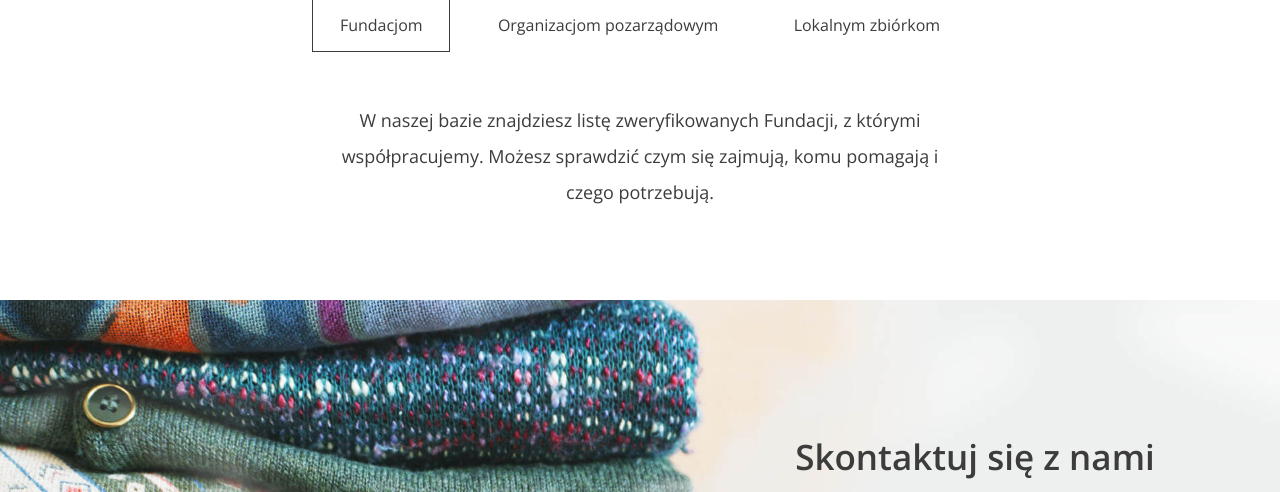
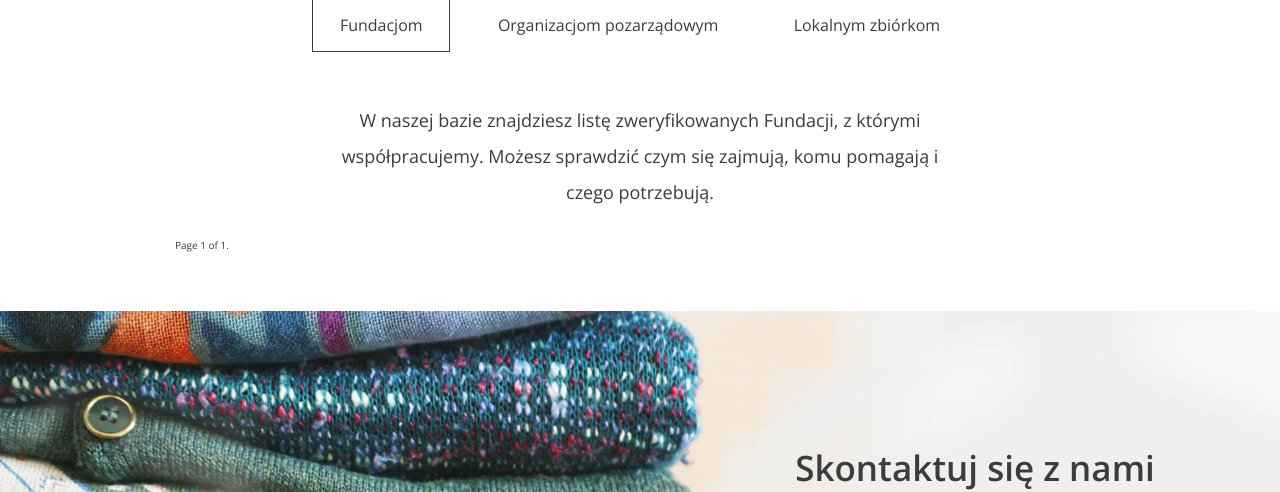
Before and after one commit to marcinpelszyk/Project-DARY, a Django app: page / in a window 1280 px wide. Shown: the part 2655-3147 px from the top of the page. Run offline with Django 3.2, Linux system fonts and the light colour scheme; data that the repository does not hold is empty.

Commit message:
add pagination

```diff
--- a/charity/context_processors.py
+++ b/charity/context_processors.py
@@ -9,7 +9,7 @@
 
 from django.db.models import Count, Q
 
-from .models import Category, Institution, Dotation
+from .models import Institution, Dotation
 
 
 def quantity_bags(request):
--- a/charity/views.py
+++ b/charity/views.py
@@ -15,7 +15,7 @@ class LandingPageView(ListView):
     paginate_by = 10
     model = Institution
 
-    context_object_name = 'institutions'
+
 
 
 
--- a/templates/charity/home.html
+++ b/templates/charity/home.html
@@ -88,13 +88,25 @@
       {% endfor %}
     </ul>
 
-    <!-- Pagination
-    <ul class="help--slides-pagination">
-      <li><a href="#" class="btn btn--small btn--without-border active" data-page="1">1</a></li>
-      <li><a href="#" class="btn btn--small btn--without-border" data-page="2">2</a></li>
-      <li><a href="#" class="btn btn--small btn--without-border" data-page="3">3</a></li>
-    </ul>
-    -->
+    <div class="pagination">
+      <span class="step-links">
+          {% if page_obj.has_previous %}
+              <a href="?page=1">&laquo; 1</a>
+              <a href="?page={{ page_obj.previous_page_number }}">2</a>
+          {% endif %}
+
+          <span class="current">
+              Page {{ page_obj.number }} of {{ page_obj.paginator.num_pages }}.
+          </span>
+
+          {% if page_obj.has_next %}
+              <a href="?page={{ page_obj.next_page_number }}">3</a>
+              <a href="?page={{ page_obj.paginator.num_pages }}">last &raquo;</a>
+          {% endif %}
+      </span>
+  </div>
+
+
   </div>
 
 
@@ -119,8 +131,7 @@
         {% endfor %}
       </ul>
 
-      <!-- <div class="row">
-        <div class="col-12">
+      <div class="pagination">
         <span class="step-links">
             {% if page_obj.has_previous %}
                 <a href="?page=1">&laquo; first</a>
@@ -137,7 +148,6 @@
             {% endif %}
         </span>
     </div>
-    </div> -->
 
     </div>
 
@@ -158,13 +168,23 @@
           {% endfor %}
         {% endfor %}
       </ul>
+      <div class="pagination">
+        <span class="step-links">
+            {% if page_obj.has_previous %}
+                <a href="?page=1">&laquo; first</a>
+                <a href="?page={{ page_obj.previous_page_number }}">previous</a>
+            {% endif %}
 
-      <!-- Pagination
-      <ul class="help--slides-pagination">
-        <li><a href="#" class="btn btn--small btn--without-border active" data-page="1">1</a></li>
-        <li><a href="#" class="btn btn--small btn--without-border" data-page="2">2</a></li>
-      </ul>
-      -->
+            <span class="current">
+                Page {{ page_obj.number }} of {{ page_obj.paginator.num_pages }}.
+            </span>
+
+            {% if page_obj.has_next %}
+                <a href="?page={{ page_obj.next_page_number }}">next</a>
+                <a href="?page={{ page_obj.paginator.num_pages }}">last &raquo;</a>
+            {% endif %}
+        </span>
+    </div>
     </div>
   </section>
 
```
Also changed, not shown: templates/charity/pagination.html (added, +12 -0 lines). Lines whose indentation alone changed are shown as unchanged.
